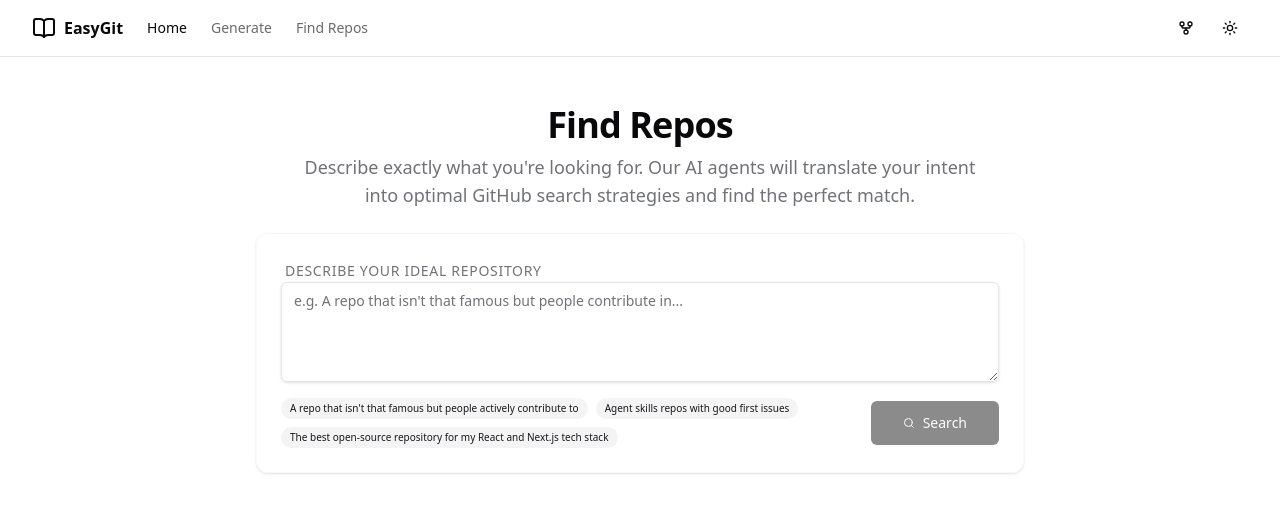
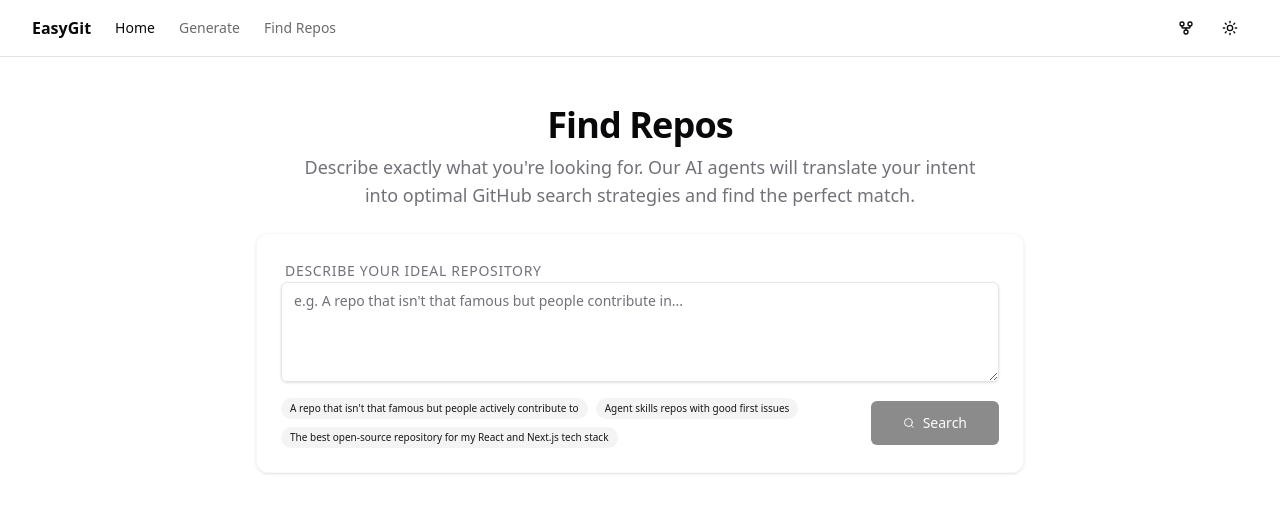
Before and after one commit to devbh04/opensourcenav, a Next.js app in the folder frontend/: page /find-repos in a window 1280 px wide. Shown: the top 512 px of the page. Built offline with nearby package versions, Linux system fonts and the light colour scheme.

Commit message:
navbar changes

```diff
--- a/frontend/components/Navbar.tsx
+++ b/frontend/components/Navbar.tsx
@@ -15,7 +15,6 @@ export function Navbar() {
       <div className="container flex h-14 items-center px-4 md:px-8 max-w-7xl mx-auto">
         <div className="mr-4 hidden md:flex">
           <Link href="/" className="mr-6 flex items-center space-x-2">
-            <BookOpen className="h-6 w-6" />
             <span className="hidden font-bold sm:inline-block">
               EasyGit
             </span>
@@ -46,7 +45,7 @@ export function Navbar() {
             {/* Search can go here later */}
           </div>
           <nav className="flex items-center space-x-2">
-            <Link href="https://github.com" target="_blank" rel="noreferrer">
+            <Link href="https://github.com/devbh04/opensourcenav.git" target="_blank" rel="noreferrer">
               <Button variant="ghost" size="icon" className="w-9 px-0">
                 <GitFork className="h-4 w-4" />
                 <span className="sr-only">GitHub</span>
```
